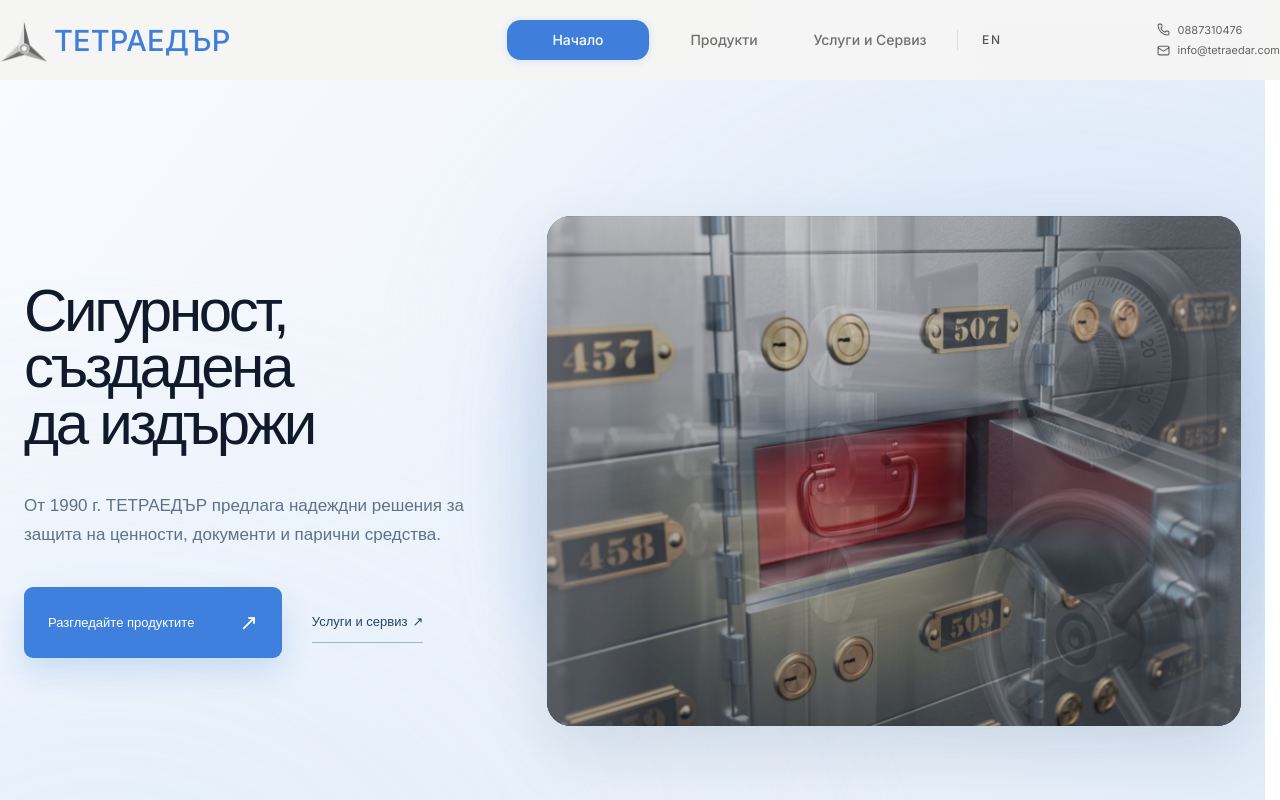
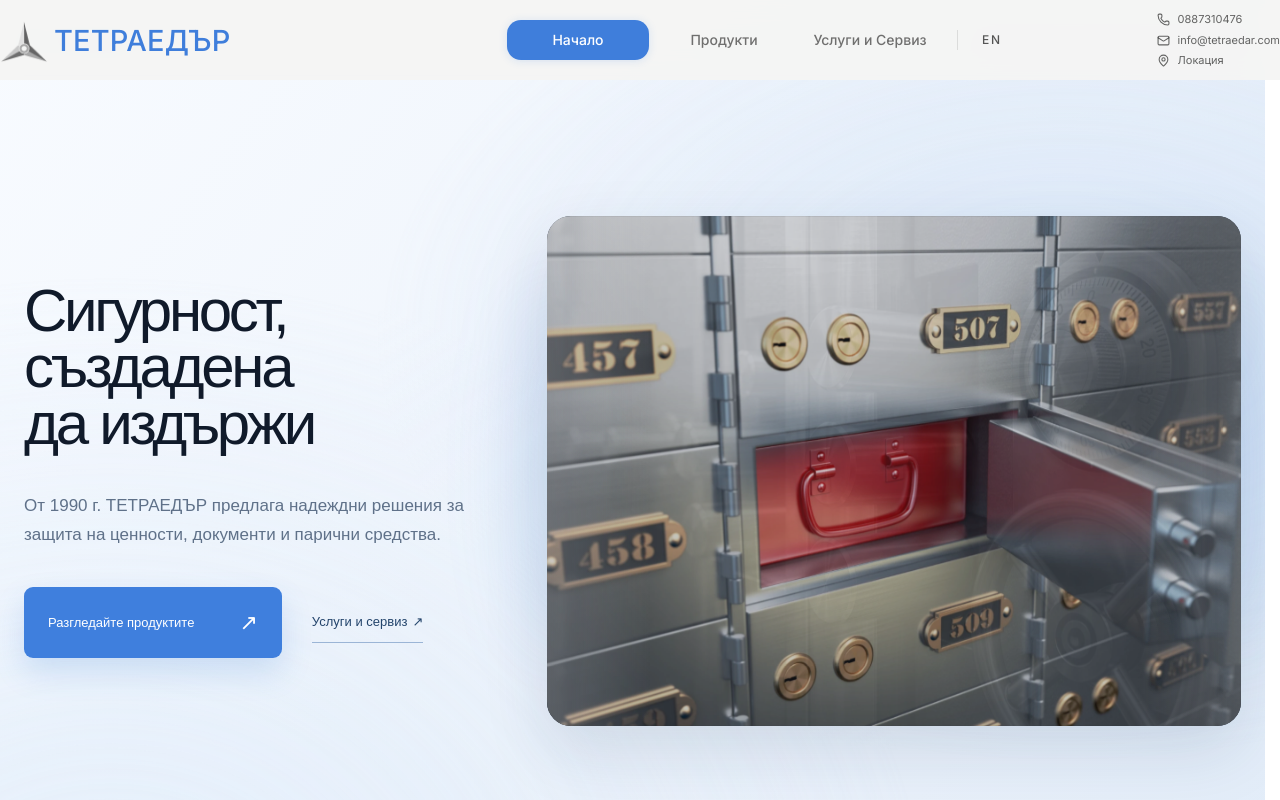
Before and after one commit to TotiVasilev/safe-site, a Next.js app: page / in a window 1280 px wide. Shown: the top 800 px of the page. Built offline with nearby package versions, Linux system fonts and the light colour scheme.

Commit message:
Home page tweaks

```diff
--- a/app/globals.css
+++ b/app/globals.css
@@ -248,3 +248,10 @@ body:has(.blue-site) .site-global-footer{background:#3274d3;color:#d7e7ff}
 body:has(.blue-site) .site-global-footer-inner{border-top-color:#ffffff66}
 body:has(.blue-site) .site-global-footer-links a:hover{color:#fff}
 @media(max-width:600px){.site-global-footer-inner{width:calc(100% - 40px);align-items:flex-start;flex-direction:column;gap:18px}.site-global-footer-links{align-items:flex-start;text-align:left;gap:10px}}
+
+/* Two-row partners marquee: opposite directions, continuous loop. */
+.partners-double-marquee { display: flex; flex-direction: column; gap: 10px; overflow: hidden; }
+.partners-double-marquee .partners-track { animation-duration: 32s; }
+.partners-double-marquee .partners-track-reverse { animation-direction: reverse; }
+@media (max-width: 600px) { .partners-double-marquee .partners-track { animation-duration: 40s; } }
+@media (prefers-reduced-motion: reduce) { .partners-double-marquee .partners-track { animation: none; } }
--- a/components/ui/Header.tsx
+++ b/components/ui/Header.tsx
@@ -4,7 +4,8 @@ import Image from "next/image";
 import Link from "next/link";
 import { usePathname } from "next/navigation";
 import { useEffect, useState } from "react";
-import { Phone, Mail } from "lucide-react";
+import { Phone, Mail, MapPin } from "lucide-react";
+import footerData from "@/content/site-footer.json";
 
 export default function Header({ contact }: { contact: {phone:string;email:string;address:string;locationLabel:string} }) {
   const pathname = usePathname();
@@ -218,6 +219,7 @@ export default function Header({ contact }: { contact: {phone:string;email:strin
               <div className="flex flex-col items-start gap-1 text-[11px] text-black/60">
                 {contact.phone && <a className="flex items-center gap-2 hover:text-[#3f7edb]" href={`tel:${contact.phone.replace(/\s/g, "")}`}><Phone size={13} aria-hidden="true" />{contact.phone}</a>}
                 {contact.email && <a className="flex items-center gap-2 hover:text-[#3f7edb]" href={`mailto:${contact.email}`}><Mail size={13} aria-hidden="true" />{contact.email}</a>}
+                <a className="flex items-center gap-2 hover:text-[#3f7edb]" href={footerData.mapsUrl} target="_blank" rel="noopener noreferrer"><MapPin size={13} aria-hidden="true" />{english ? "Location" : "Локация"}</a>
               </div>
 
             </div>
@@ -307,6 +309,7 @@ export default function Header({ contact }: { contact: {phone:string;email:strin
               {(contact.phone || contact.email) && <div className="mt-4 flex flex-col gap-2 border-t border-black/10 px-4 pt-4 text-sm text-black/60">
                 {contact.phone && <a href={`tel:${contact.phone.replace(/\s/g, "")}`}>{contact.phone}</a>}
                 {contact.email && <a href={`mailto:${contact.email}`}>{contact.email}</a>}
+                <a href={footerData.mapsUrl} target="_blank" rel="noopener noreferrer" className="flex items-center gap-2"><MapPin size={15} aria-hidden="true" />{english ? "Location" : "Локация"}</a>
               </div>}
               <Link href={languageTarget} onClick={closeMenu} className="self-start px-4 pt-5 text-xs font-medium tracking-[0.2em] text-black/65 transition-colors hover:text-[#3f7edb]">{english ? "БЪЛГАРСКИ" : "ENGLISH"}</Link>
             </div>
--- a/components/ui/Partners.tsx
+++ b/components/ui/Partners.tsx
@@ -5,13 +5,12 @@ import type { Partner } from "@/data/cms-homepage";
 
 export default function Partners({ partners }: { partners: Partner[] }) {
   if (!partners.length) return null;
-  const repeatedPartners = Array.from({ length: 4 }, () => partners).flat();
-
-  return (
-    <div data-cms-field="partners" className="partners-marquee overflow-hidden">
-      <div className="partners-track flex w-max items-center">
-        {repeatedPartners.map((partner, index) => (
-          <div key={`${partner.name}-${index}`} className="partner-item flex h-28 w-64 shrink-0 items-center justify-center px-8">
+  // Four copies make the -25% loop seamless; the second row runs backwards.
+  const renderRow = (items: Partner[], reverse: boolean) => (
+    <div className="partners-marquee overflow-hidden" aria-label={reverse ? "Partners, second row" : "Partners, first row"}>
+      <div className={`partners-track flex w-max items-center ${reverse ? "partners-track-reverse" : ""}`}>
+        {Array.from({ length: 4 }, () => items).flat().map((partner, index) => (
+          <div key={`${reverse ? "bottom" : "top"}-${partner.name}-${index}`} className="partner-item flex h-28 w-64 shrink-0 items-center justify-center px-8">
             <div className="flex h-full w-full items-center justify-center transition-transform duration-300">
               {partner.url ? (
                 <a href={partner.url} target="_blank" rel="noopener noreferrer" className="flex h-full w-full items-center justify-center">
@@ -26,6 +25,13 @@ export default function Partners({ partners }: { partners: Partner[] }) {
       </div>
     </div>
   );
+
+  return (
+    <div data-cms-field="partners" className="partners-double-marquee">
+      {renderRow(partners, false)}
+      {renderRow(partners.length > 1 ? [...partners.slice(1), partners[0]] : partners, true)}
+    </div>
+  );
 }
 
 function PartnerContent({ partner }: { partner: Partner }) {
```
